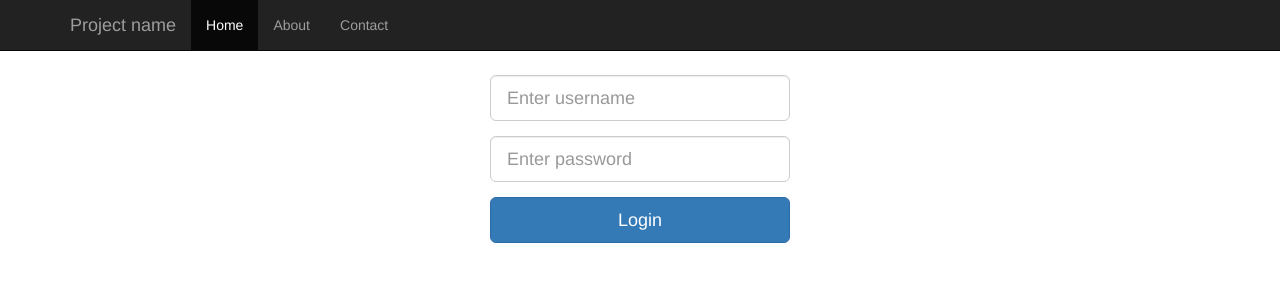
After one commit to palazzem/invoicer, a Django app: template euroservice_invocer/templates/login.html in a window 1280 px wide. The commit adds this page. Shown: the top 300 px of the page. Run offline with Django 3.2, Linux system fonts and the light colour scheme; the template is opened without the code that fills it, so the values that code supplies are empty; parts of the project's set-up code (start-up, migrations or seed data) failed here and were passed over; some libraries are stand-ins or nearby versions.

Commit message:
login and logout pages

```diff
--- a/euroservice_invocer/euroservice_invocer/settings.py
+++ b/euroservice_invocer/euroservice_invocer/settings.py
@@ -57,6 +57,11 @@ ROOT_URLCONF = 'euroservice_invocer.urls'
 
 WSGI_APPLICATION = 'euroservice_invocer.wsgi.application'
 
+TEMPLATE_DIRS = (
+    os.path.join(BASE_DIR, 'templates')
+)
+
+LOGIN_REDIRECT_URL = '/'
 
 # Database
 # https://docs.djangoproject.com/en/1.6/ref/settings/#databases
--- a/euroservice_invocer/euroservice_invocer/urls.py
+++ b/euroservice_invocer/euroservice_invocer/urls.py
@@ -6,5 +6,7 @@ admin.autodiscover()
 urlpatterns = patterns(
     '',
     url(r'^$', include('ui.urls')),
+    url(r'^accounts/login/$', 'django.contrib.auth.views.login', {'template_name': 'login.html'}),
+    url(r'^accounts/logout/$', 'django.contrib.auth.views.logout', {'next_page': '/'}),
     url(r'^admin/', include(admin.site.urls)),
 )
--- /dev/null
+++ b/euroservice_invocer/templates/login.html
@@ -0,0 +1,27 @@
+{% extends 'base.html' %}
+{% load i18n %}
+
+{% block body %}
+    <div class="form-signin">
+        {% if form.errors %}
+            <div class="alert alert-danger">
+                {% blocktrans %}
+                    <p>Your username and password didn't match. Please try again.</p>
+                {% endblocktrans %}
+            </div>
+        {% endif %}
+
+        <form method="post" action="{% url 'django.contrib.auth.views.login' %}">
+            {% csrf_token %}
+            <div class="form-group">
+                <input type="text" class="form-control input-lg" name="username" id="id_username" placeholder="{% trans 'Enter username' %}">
+            </div>
+            <div class="form-group">
+                <input type="password" class="form-control input-lg" name="password" id="id_password" placeholder="{% trans 'Enter password' %}">
+            </div>
+
+            <button type="submit" class="btn btn-primary btn-lg btn-block">{% trans 'Login' %}</button>
+            <input type="hidden" name="next" value="{{ next }}"/>
+        </form>
+    </div>
+{% endblock body %}
--- a/euroservice_invocer/ui/static/css/main.css
+++ b/euroservice_invocer/ui/static/css/main.css
@@ -1,3 +1,9 @@
 body {
     margin-top: 60px;
 }
+
+.form-signin {
+    max-width: 330px;
+    padding: 15px;
+    margin: 0 auto;
+}
--- a/euroservice_invocer/ui/templates/base.html
+++ b/euroservice_invocer/ui/templates/base.html
@@ -1,4 +1,5 @@
 {% load staticfiles %}
+
 <!DOCTYPE html>
 <html lang="en">
 <head>
@@ -41,6 +42,11 @@
                 <li><a href="#about">About</a></li>
                 <li><a href="#contact">Contact</a></li>
             </ul>
+            {% if user.is_authenticated %}
+                <ul class="nav navbar-nav navbar-right">
+                    <li class="pull-right"><a href="{% url 'django.contrib.auth.views.logout' %}">Logout</a></li>
+                </ul>
+            {% endif %}
         </div>
     </div>
 </div>
--- a/euroservice_invocer/ui/views.py
+++ b/euroservice_invocer/ui/views.py
@@ -1,5 +1,7 @@
 from django.views.generic import TemplateView
 
+from braces.views import LoginRequiredMixin
 
-class Home(TemplateView):
+
+class Home(LoginRequiredMixin, TemplateView):
     template_name = 'home.html'
```
